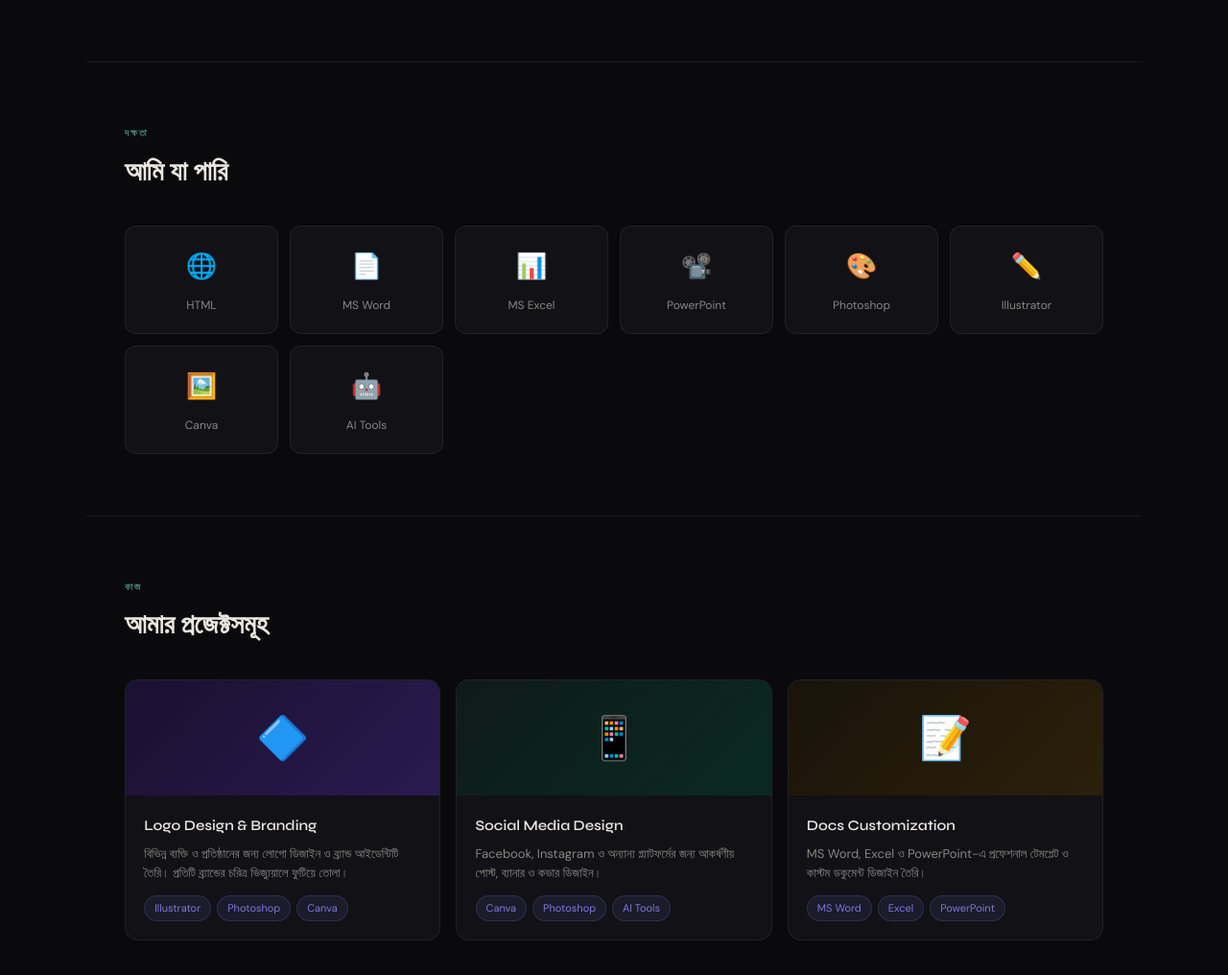
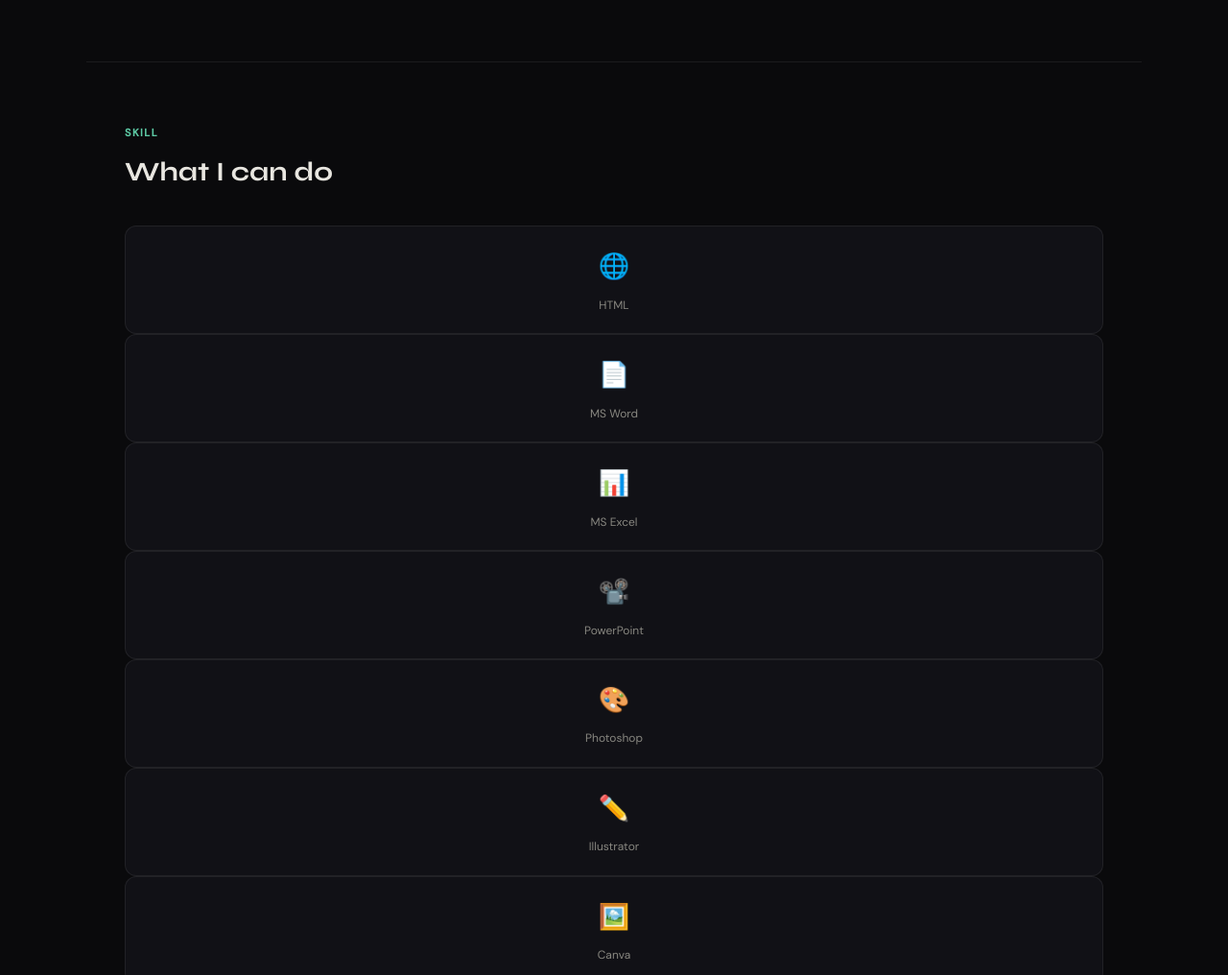
Before and after one commit to mdsalmanf055-sudo/salman205.github.io, a plain HTML site: page index.html in a window 1280 px wide. Shown: the part 740-1756 px from the top of the page at 96% size. Drawn offline with Linux system fonts and the light colour scheme.

Commit message:
Update index.html

```diff
--- a/index.html
+++ b/index.html
@@ -253,9 +253,9 @@
 
 <!-- SKILLS -->
 <section id="skills">
-  <div class="sec-label">দক্ষতা</div>
-  <div class="sec-title">আমি যা পারি</div>
-  <div class="skills-grid">
+  <div class="sec-label"><b>Skill</b></div>
+  <div class="sec-title">What I can do</div>
+  <div class="skills-grild">
     <div class="skill-card"><div class="skill-icon">🌐</div><span>HTML</span></div>
     <div class="skill-card"><div class="skill-icon">📄</div><span>MS Word</span></div>
     <div class="skill-card"><div class="skill-icon">📊</div><span>MS Excel</span></div>
@@ -377,7 +377,7 @@
 
 </section>
 
-<footer>© 2026 Md Salman Khan &mdash; সর্বস্বত্ব সংরক্ষিত</footer>
+<footer>© 2026 Md Salman Khan &mdash; All rights reserved.</footer>
 
 </body>
 </html>
```
